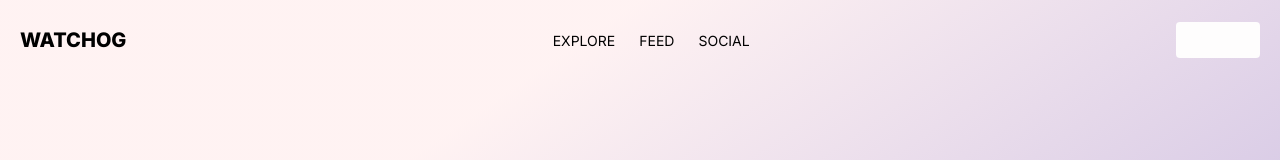
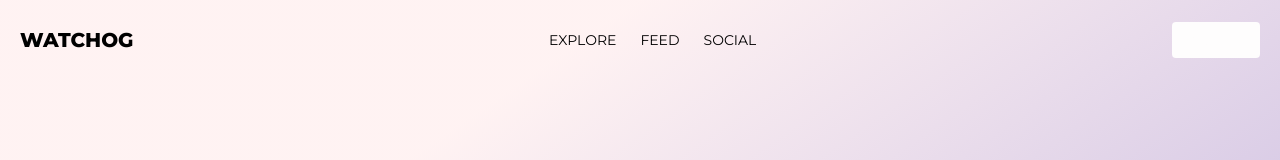
Before and after one commit to ferrisdavid/watch-hog, a Next.js app: page / in a window 1280 px wide. Shown: the top 160 px of the page. Built offline with nearby package versions, Linux system fonts and the light colour scheme; no server answers; the database is empty.

Commit message:
Added custom fonts

```diff
--- a/app/layout.tsx
+++ b/app/layout.tsx
@@ -1,6 +1,8 @@
 // Next.
 import type { Metadata } from "next";
-import { Inter } from "next/font/google";
+
+// Fonts.
+import { montserrat } from "@/styles/fonts";
 
 // Context Providers.
 import { Providers } from "./providers";
@@ -13,10 +15,8 @@ import { ColorSchemeScript } from "@mantine/core";
 import "@mantine/core/styles.css";
 import "./globals.css";
 
-const inter = Inter({ subsets: ["latin"] });
-
 export const metadata: Metadata = {
-  title: "Create Next App",
+  title: "Watchog",
   description: "Generated by create next app",
 };
 
@@ -30,7 +30,7 @@ export default function RootLayout({
       <head>
         <ColorSchemeScript />
       </head>
-      <body className={inter.className}>
+      <body className={montserrat.className}>
         <Providers>
           <Navbar />
 
--- /dev/null
+++ b/styles/fonts.ts
@@ -0,0 +1,14 @@
+// Next Fonts.
+import { Montserrat, Montserrat_Alternates } from "next/font/google";
+
+const montserrat = Montserrat({
+  subsets: ["latin"],
+  variable: "--font-montserrat",
+});
+const montserrat_alt = Montserrat_Alternates({
+  subsets: ["latin"],
+  variable: "--font-montserrat-alt",
+  weight: "800",
+});
+
+export { montserrat, montserrat_alt };
```
